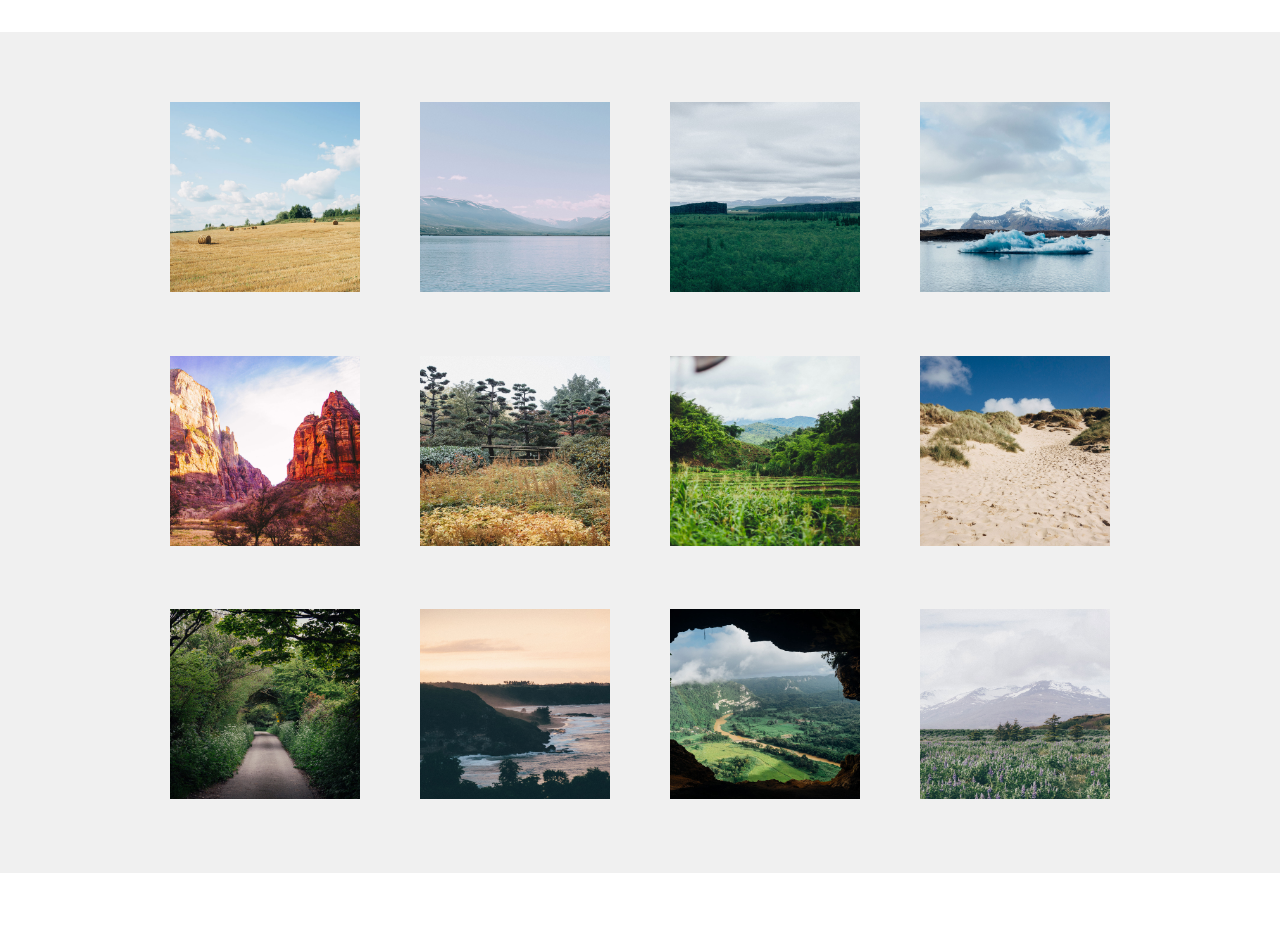
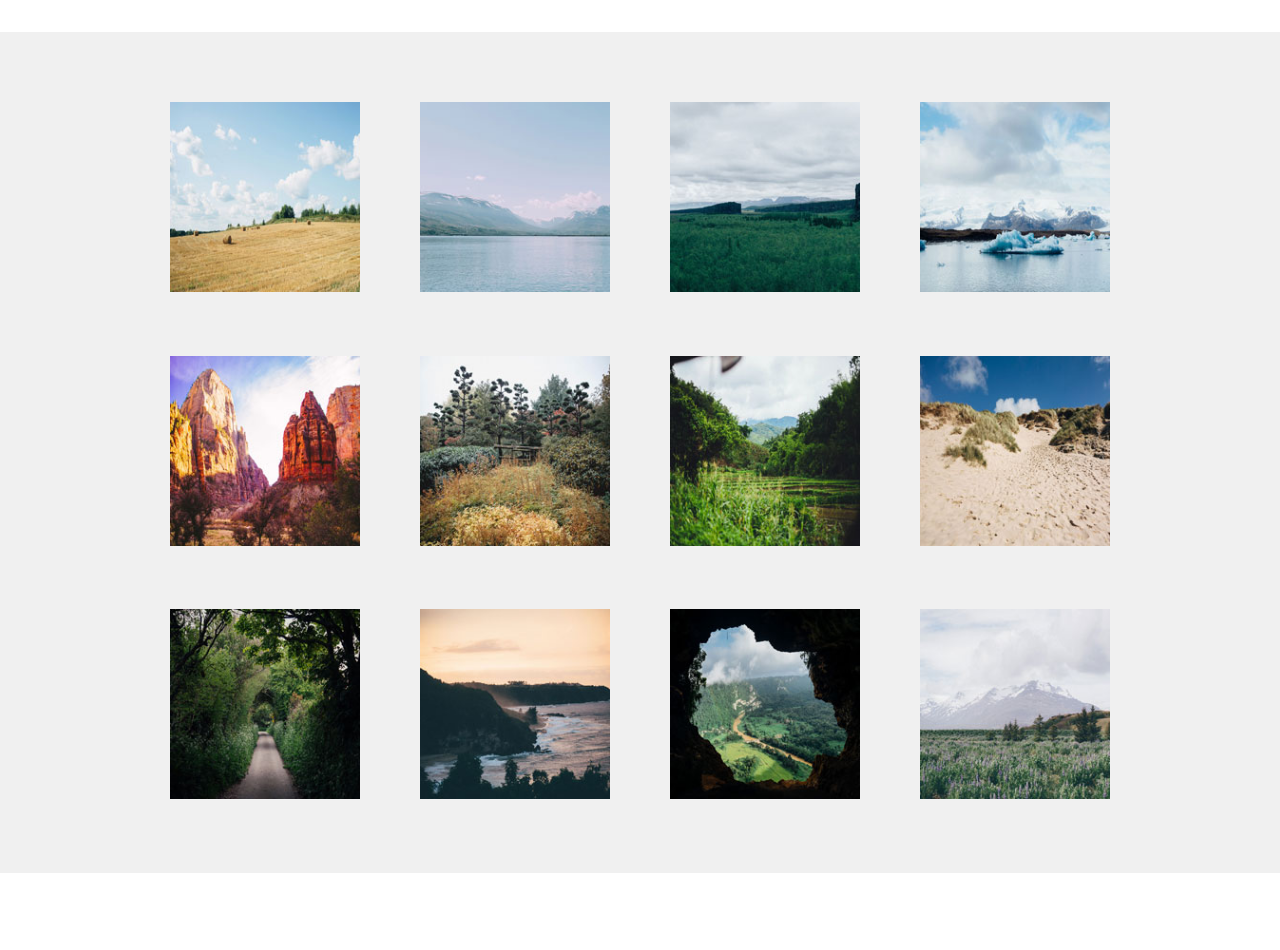
Before and after one commit to melissamyra/techdegree-project-5, a plain HTML site: page index.html in a window 1280 px wide. Shown: the part 163-1113 px from the top of the page. Drawn offline with Linux system fonts and the light colour scheme.

Commit message:
Updated thumbnails

```diff
--- a/index.html
+++ b/index.html
@@ -15,40 +15,40 @@
     <div class="container">
       <main id="lightgallery">
         <a href="images/1.jpg" class="gallery" data-sub-html="<h3>Hay Bales  - </h3><p>I love hay bales. Took this snap on a drive through the countryside past some straw fields.</p>">
-          <img src="images/1.jpg" alt="" title="Hay Bales">
+          <img src="images/thumbnails/01.jpg" alt="" title="Hay Bales">
         </a><!-- ==== image-1 end =====-->
         <a href="images/2.jpg" class="gallery" data-sub-html="<h3>Lake  - </h3><p>The lake was so calm today. We had a great view of the snow on the mountains from here.</p>">
-          <img src="images/2.jpg" alt="" title="Lake">
+          <img src="images/thumbnails/02.jpg" alt="" title="Lake">
         </a><!-- ===== image-2 end ===== -->
         <a href="images/3.jpg" class="gallery" data-sub-html="<h3>Canyon  - </h3><p>I hiked to the top of the mountain and got this picture of the canyon and trees below.</p>">
-          <img src="images/3.jpg" alt="" title="Canyon">
+          <img src="images/thumbnails/03.jpg" alt="" title="Canyon">
         </a><!-- ===== image-3 end ===== -->
         <a href="images/4.jpg" class="gallery" data-sub-html="<h3>Iceberg  - </h3><p>It was amazing to see an iceberg up close, it was so cold but didn’t snow today.</p>">
-          <img src="images/4.jpg" alt="" title="Iceberg">
+          <img src="images/thumbnails/04.jpg" alt="" title="Iceberg">
         </a><!-- ===== image-4 end ===== -->
         <a href="images/5.jpg" class="gallery" data-sub-html="<h3>Desert  - </h3><p>The red cliffs were beautiful. It was really hot in the desert but we did a lot of walking through the canyons.</p>">
-          <img src="images/5.jpg" alt="" title="Desert">
+          <img src="images/thumbnails/05.jpg" alt="" title="Desert">
         </a><!-- ===== image-5 end ===== -->
         <a href="images/6.jpg" class="gallery" data-sub-html="<h3>Fall  - </h3><p>Fall is coming, I love when the leaves on the trees start to change color.</p>">
-          <img src="images/6.jpg" alt="" title="Fall">
+          <img src="images/thumbnails/06.jpg" alt="" title="Fall">
         </a><!-- ===== image-6 end ===== -->
         <a href="images/7.jpg" class="gallery" data-sub-html="<h3>Plantation  - </h3><p>I drove past this plantation yesterday, everything is so green!</p>">
-          <img src="images/7.jpg" alt="" title="Plantation">
+          <img src="images/thumbnails/07.jpg" alt="" title="Plantation">
         </a><!-- ===== image-7 end ===== -->
         <a href="images/8.jpg" class="gallery" data-sub-html="<h3>Dunes  - </h3><p>My summer vacation to the Oregon Coast. I love the sandy dunes!</p>">
-          <img src="images/8.jpg" alt="" title="Dunes">
+          <img src="images/thumbnails/08.jpg" alt="" title="Dunes">
         </a><!-- ===== image-8 end ===== -->
         <a href="images/9.jpg" class="gallery" data-sub-html="<h3>Countryside Lane  - </h3><p>We enjoyed a quiet stroll down this countryside lane.</p>">
-          <img src="images/9.jpg" alt="" title="Countryside Lane">
+          <img src="images/thumbnails/09.jpg" alt="" title="Countryside Lane">
         </a><!-- ===== image-9 end ===== -->
         <a href="images/10.jpg" class="gallery" data-sub-html="<h3>Sunset  - </h3><p>Sunset at the coast! The sky turned a lovely shade of orange.</p>">
-          <img src="images/10.jpg" alt="" title="Sunset">
+          <img src="images/thumbnails/10.jpg" alt="" title="Sunset">
         </a><!-- ===== image-10 end ===== -->
         <a href="images/11.jpg" class="gallery" data-sub-html="<h3>Cave  - </h3><p>I did a tour of a cave today and the view of the landscape below was breathtaking.</p>">
-          <img src="images/11.jpg" alt="" title="Cave">
+          <img src="images/thumbnails/11.jpg" alt="" title="Cave">
         </a><!-- ===== image-11 end ===== -->
         <a href="images/12.jpg" class="gallery" data-sub-html="<h3>Bluebells  - </h3><p>I walked through this meadow of bluebells and got a good view of the snow on the mountain before the fog came in.</p>">
-          <img src="images/12.jpg" alt="" title="Bluebells">
+          <img src="images/thumbnails/12.jpg" alt="" title="Bluebells">
         </a><!-- ===== image-12 end ===== -->
 
       </main>
--- a/scss/styles.scss
+++ b/scss/styles.scss
@@ -72,11 +72,6 @@ input {
   min-height: calc(100vh - 94.34px);
 }
 
-#nothing {
-  color: gray;
-  display: none;
-}
-
 //main container for images
 main {
   margin: 0 auto;
@@ -107,8 +102,6 @@ main {
 //adjust each image size
 .gallery {
   & img {
-  object-fit: cover;
-  height: 300px;
   width: 100%;
   max-width: 300px;
     @include mq(max,$med) {
```
Also changed, not shown: css/styles.css, images/search.png (deleted), images/thumbnails/01.jpg (added), images/thumbnails/02.jpg (added), images/thumbnails/03.jpg (added), images/thumbnails/04.jpg (added), images/thumbnails/05.jpg (added), images/thumbnails/06.jpg (added), images/thumbnails/07.jpg (added), images/thumbnails/08.jpg (added), images/thumbnails/09.jpg (added), images/thumbnails/10.jpg (added), images/thumbnails/11.jpg (added), images/thumbnails/12.jpg (added), 1 other file.
